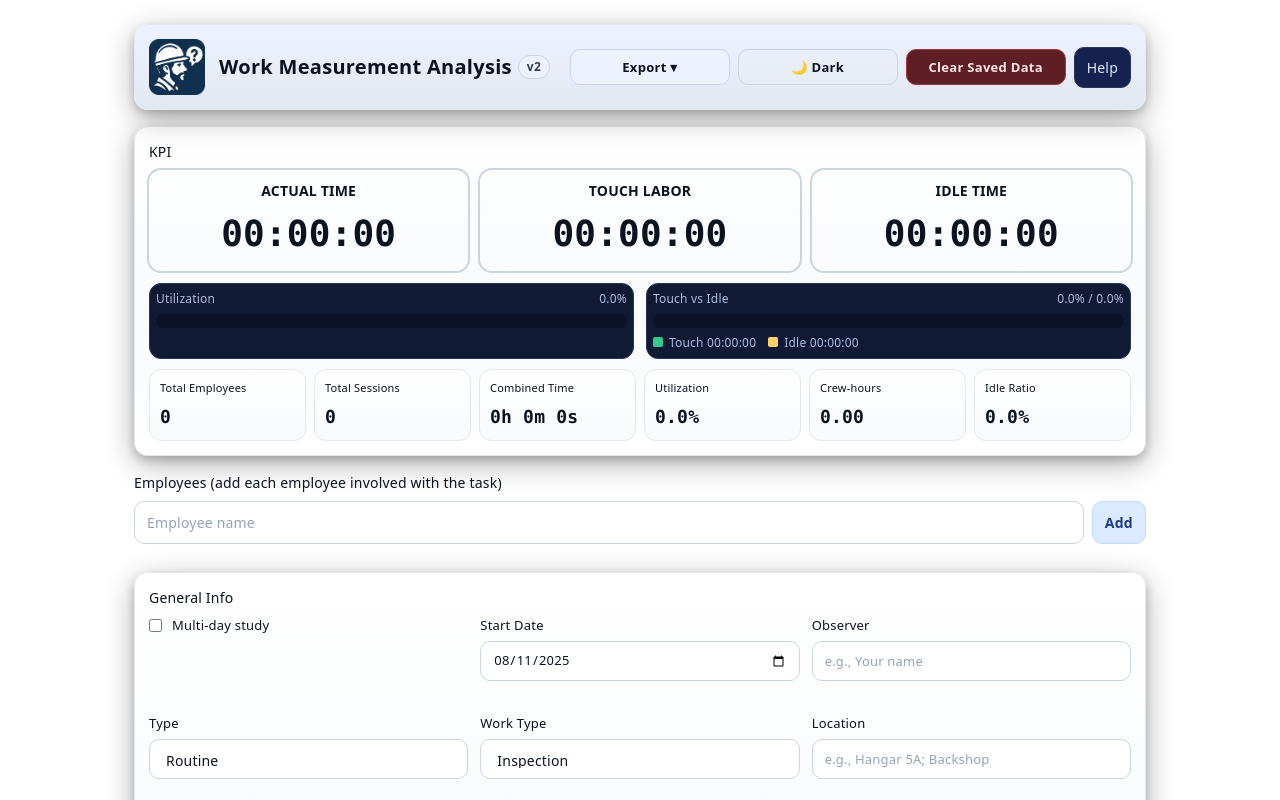
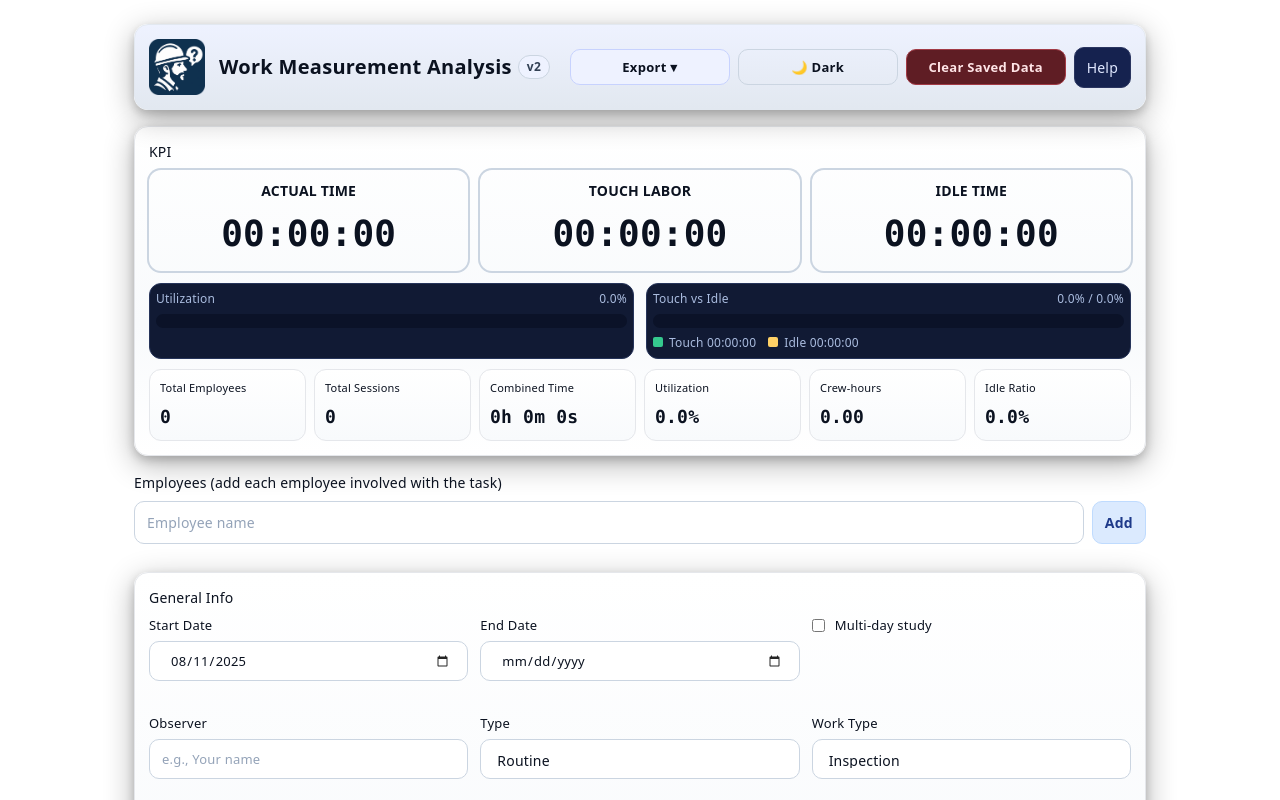
Before and after one commit to jadrewitz/work-measurement, a React (Vite) app: page / in a window 1280 px wide. Shown: the top 800 px of the page. Built offline with nearby package versions, Linux system fonts and the light colour scheme; the HTML template or start-up script is replaced by a standard one.

Commit message:
End Date, Date iOS height

```diff
--- a/src/App.tsx
+++ b/src/App.tsx
@@ -820,7 +820,12 @@ export default function WorkMeasurementApp() {
   const handleInfoChange = (e: React.ChangeEvent<HTMLInputElement | HTMLSelectElement>) => {
     const { name, value, type, checked } = e.target as HTMLInputElement;
     if (type === "checkbox" && name === "multiDay") {
-      setInfo((prev) => ({ ...prev, multiDay: checked, endDate: checked ? prev.endDate || todayISO() : "" }));
+      setInfo((prev) => ({
+        ...prev,
+        multiDay: checked,
+        // When turning multi‑day on, if endDate is empty, seed it with start date (or today)
+        endDate: checked ? (prev.endDate || prev.date || todayISO()) : prev.endDate,
+      }));
       return;
     }
     setInfo((prev) => ({ ...prev, [name]: value }));
@@ -1769,20 +1774,7 @@ export default function WorkMeasurementApp() {
 
         {/* Form */}
         <div className="grid-three gi-grid" style={{ marginTop: 8 }}>
-          {/* Multi-day toggle ABOVE Start Date */}
-          <div className="gi-field">
-            <label className="switch">
-              <input
-                type="checkbox"
-                name="multiDay"
-                checked={info.multiDay}
-                onChange={handleInfoChange}
-              />
-              <span>Multi-day study</span>
-            </label>
-          </div>
-
-          {/* Start Date */}
+          {/* Start Date (left) */}
           <div className="gi-field">
             <label className="stack">
               <span>Start Date</span>
@@ -1795,8 +1787,7 @@ export default function WorkMeasurementApp() {
             </label>
           </div>
 
-          {/* End Date appears BELOW Start Date when multi-day is on */}
-          {info.multiDay && (
+          {/* End Date (center) — always visible */}
           <div className="gi-field">
             <label className="stack">
               <span>End Date</span>
@@ -1809,7 +1800,19 @@ export default function WorkMeasurementApp() {
               />
             </label>
           </div>
-          )}
+
+          {/* Multi‑day Study (right) */}
+          <div className="gi-field">
+            <label className="switch">
+              <input
+                type="checkbox"
+                name="multiDay"
+                checked={info.multiDay}
+                onChange={handleInfoChange}
+              />
+              <span>Multi-day study</span>
+            </label>
+          </div>
 
           {/* Observer */}
           <div className="gi-field">
--- a/src/ui.css
+++ b/src/ui.css
@@ -127,6 +127,26 @@ input[type="text"], input[type="date"]{
   background:#0b1228; color:var(--ink);
   border:1px solid #26345a; border-radius:var(--radius-sm);
   padding:10px 12px; outline:none;
+}
+/* iOS/iPadOS Safari date input normalization — keeps native picker */
+input[type="date"]{
+  height:40px;             /* unify height with text inputs */
+  line-height:40px;        /* vertically center value */
+}
+/* Tighten internal editable area so iPad doesn't expand the control */
+input[type="date"]::-webkit-date-and-time-value{
+  min-height:0;
+  padding:0;
+}
+input[type="date"]::-webkit-datetime-edit{
+  padding:0 0 0 8px;       /* left padding so text isn’t flush */
+}
+/* Make sure the calendar icon remains visible/clickable */
+input[type="date"]::-webkit-calendar-picker-indicator{
+  padding:0 6px;
+  margin:0;
+  opacity:.85;
+  cursor:pointer;
 }
 input::placeholder{ color:#7284a7 }
 input:focus{ border-color:#4166ff; box-shadow:0 0 0 3px #4166ff33 }
```
Lines whose indentation alone changed are shown as unchanged.
